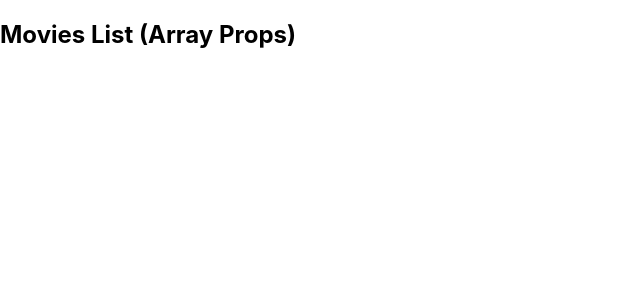
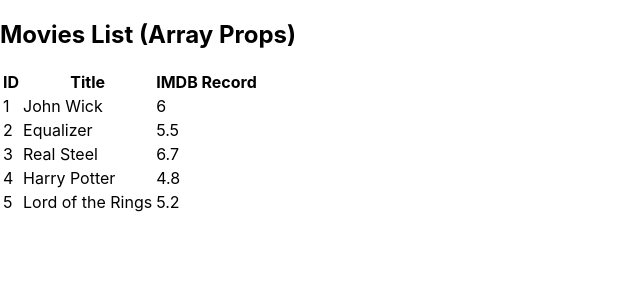
Before and after one commit to priyan1995/React-fundamenals, a React (Create React App) app: page /movies-list in a window 1280 px wide. Shown: the top 300 px of the page, without its empty margins (0-640 px from the left). Built offline with nearby package versions, Linux system fonts and the light colour scheme.

Commit message:
send data as array props

```diff
--- a/src/App.js
+++ b/src/App.js
@@ -10,6 +10,16 @@ import { Home } from './components/Home';
 import { MoviesList } from './components/MoviesList';
 
 function App() {
+
+
+  const movieList = [
+    { id: 1, Title: "John Wick", IMDB: 6 },
+    { id: 2, Title: "Equalizer", IMDB: 5.5 },
+    { id: 3, Title: "Real Steel", IMDB: 6.7 },
+    { id: 4, Title: "Harry Potter", IMDB: 4.8 },
+    { id: 5, Title: "Lord of the Rings", IMDB: 5.2}
+  ]
+
   return (
     <div className="App">
 
@@ -23,6 +33,7 @@ function App() {
           </Route>
 
           <Route path="/student-list">
+          <h2>Student List (Individual Props)</h2>
             <Students name="Lorem" age="22" subject="English" />
             <Students name="Ipsum" age="20" subject="Tamil" />
             <Students name="Doler" age="25" subject="Spanish" />
@@ -31,7 +42,7 @@ function App() {
           </Route>
 
           <Route path="/movies-list">
-            <MoviesList />
+            <MoviesList movies = {movieList} />
           </Route>
 
 
--- a/src/components/MoviesList.js
+++ b/src/components/MoviesList.js
@@ -1,7 +1,42 @@
-export const MoviesList = () => {
-    return(
+export const MoviesList = (props) => {
+
+
+
+    const moviesList = props.movies;
+    console.log(moviesList);
+
+
+    return (
         <>
-        <h2>Movies List (Array Props)</h2>
+            <h2>Movies List (Array Props)</h2>
+
+            <table>
+                <tr>
+                    <th>ID</th>
+                    <th>Title</th>
+                    <th>IMDB Record</th>
+                </tr>
+
+                {
+                    moviesList.map(movie => {
+                        return (
+                            <tr>
+                                <td>{movie.id}</td>
+                                <td>{movie.Title}</td>
+                                <td>{movie.IMDB}</td>
+                            </tr>
+                        )
+                    })
+                }
+
+            </table>
+
+
+
+
+
+
+
         </>
     )
 }
--- a/src/components/students.js
+++ b/src/components/students.js
@@ -3,7 +3,6 @@ export const Students = (props) => {
     return (
         <>
 
-            <h2>Student List (Individual Props)</h2>
             <div className="text-left">
                 <p>Name: {props.name}</p>
                 <p>Age: {props.age}</p>
```
